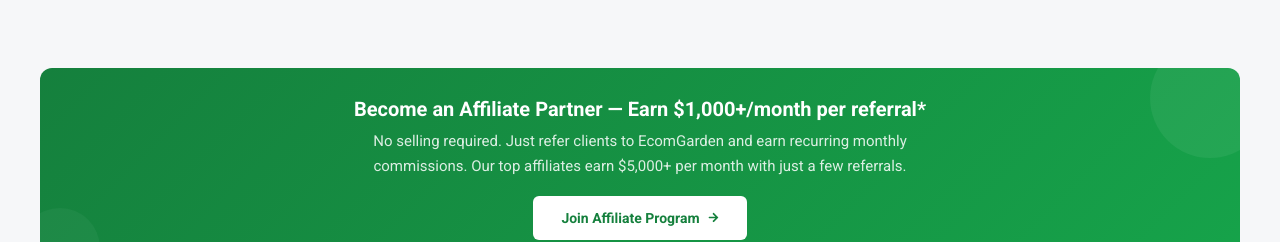
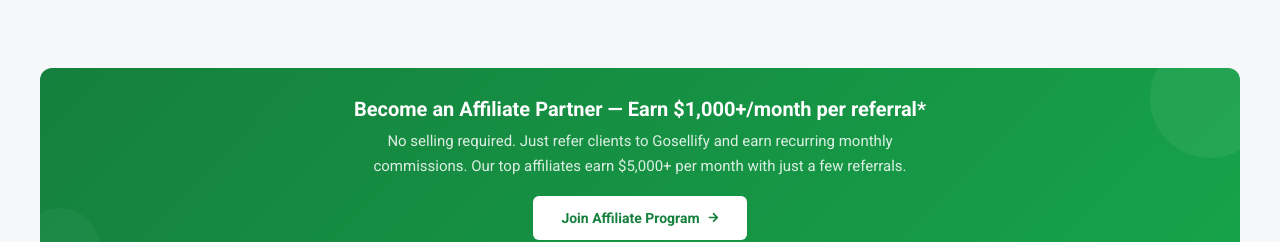
Before and after one commit to khawajaali1020/Webgosellify, a Next.js app: page / in a window 1280 px wide. Shown: the part 3280-3522 px from the top of the page. Built offline with nearby package versions, Linux system fonts and the light colour scheme.

Commit message:
Update AffiliateSection.tsx

```diff
--- a/src/components/home/AffiliateSection.tsx
+++ b/src/components/home/AffiliateSection.tsx
@@ -24,7 +24,7 @@
               Become an Affiliate Partner — Earn $1,000+/month per referral*
             </h2>
             <p className="typo-body" style={{ color: "rgba(255,255,255,0.85)", margin: "0 auto 16px", maxWidth: "600px" }}>
-              No selling required. Just refer clients to EcomGarden and earn recurring monthly commissions.
+              No selling required. Just refer clients to Gosellify and earn recurring monthly commissions.
               Our top affiliates earn $5,000+ per month with just a few referrals.
             </p>
             <Link
```
